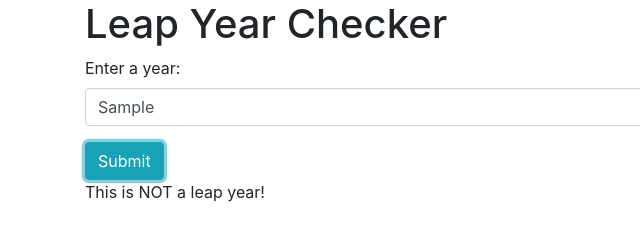
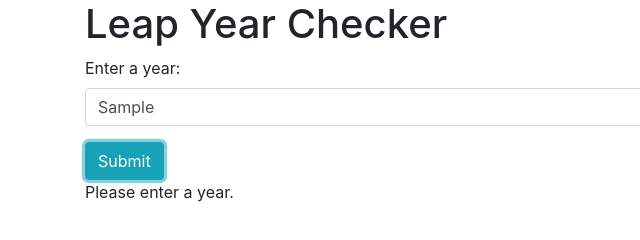
Before and after one commit to brenderbee/leap-year, a plain HTML site: page index.html in a window 1280 px wide. Both pictures are taken after typing "Sample" into the empty fields and a click on the button "Submit". Shown: the full height of the page, 0-640 px from the left. Drawn offline with nearby package versions, Linux system fonts and the light colour scheme.

Commit message:
Add logic to prompt user for a year if letters submitted.

```diff
--- a/index.html
+++ b/index.html
@@ -14,7 +14,7 @@
       <form id="leap-year">
         <div class="form-group">
           <label for="year">Enter a year:</label>
-          <input type="text" id="year" class="form-control">
+          <input type="text" id="year" class="form-control" required>
         </div>
         <button type="submit" class="btn btn-info">Submit</button>
       </form>
--- a/js/scripts.js
+++ b/js/scripts.js
@@ -11,7 +11,9 @@ $(document).ready(function() {
 
 // Business Logic
 var leapYear = function(year) {
-  if ((year % 4 ===0) && (year % 100 !==0) || (year % 4 ===0)) {
+  if (isNaN(year)) {
+    $("#result").text("Please enter a year.");
+  } else if ((year % 4 ===0) && (year % 100 !==0) || (year % 4 ===0)) {
     $("#result").text("This is a leap year!");
   } else {
     $("#result").text("This is NOT a leap year!");
```
